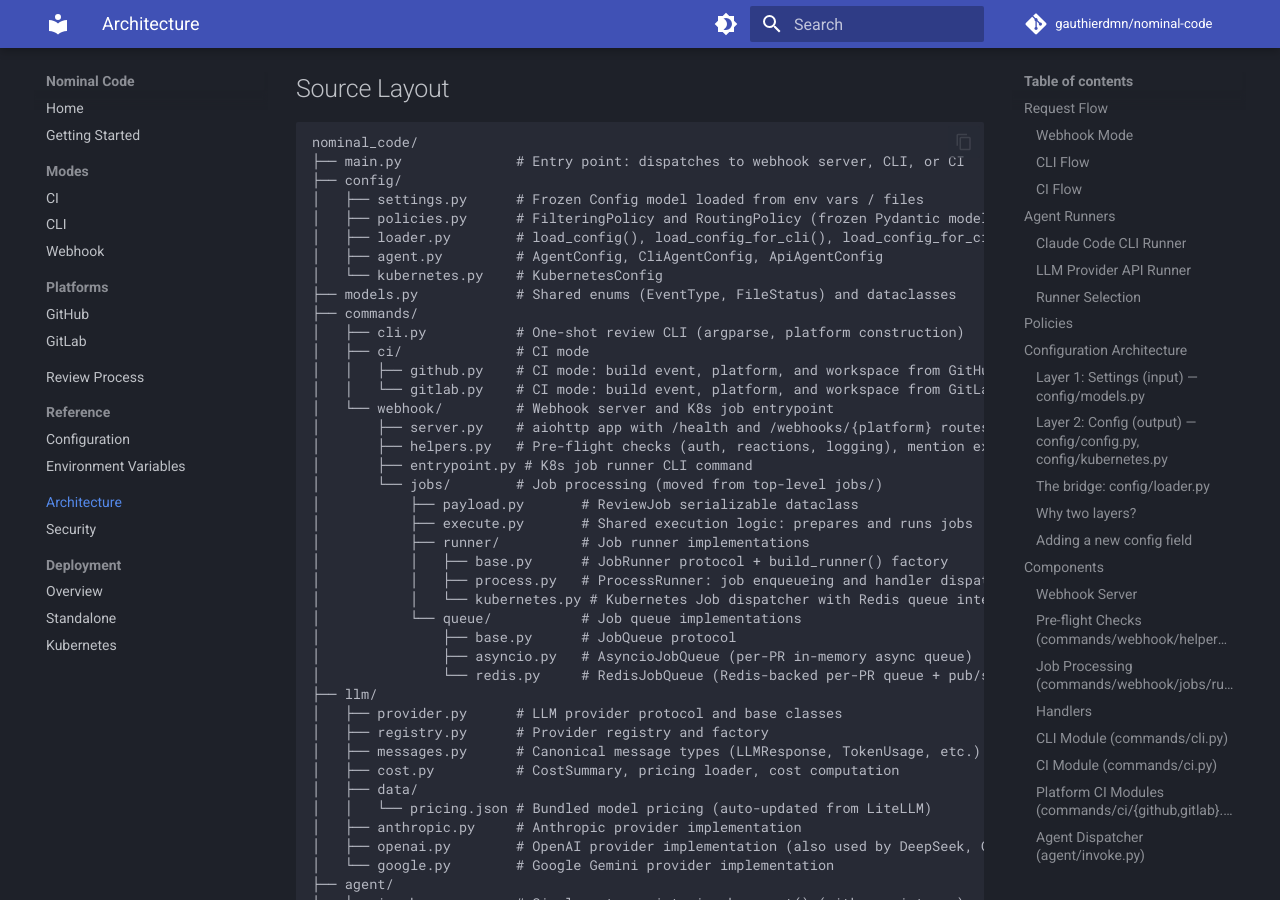
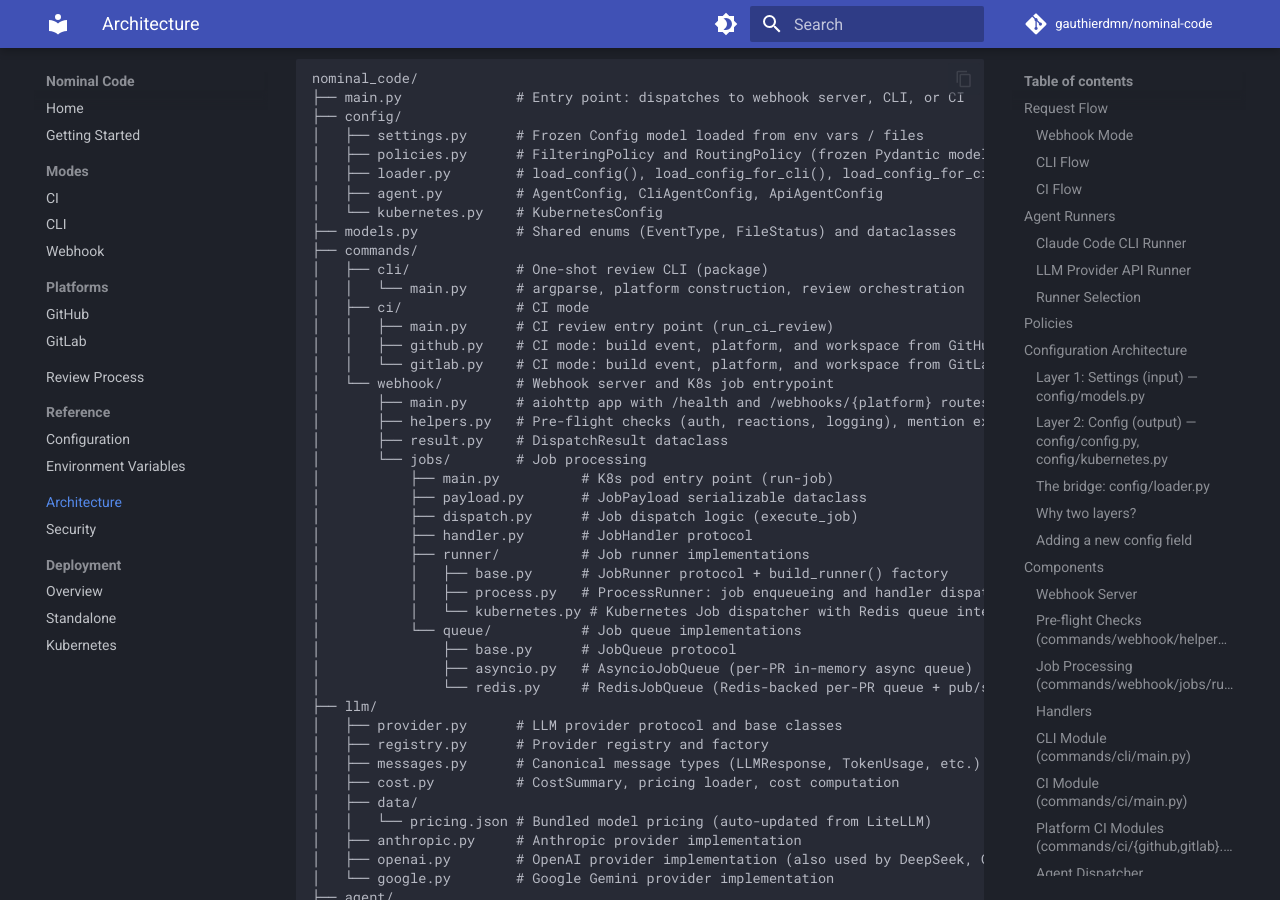
Before and after one commit to gauthierdmn/nominal-code, an MkDocs documentation site: the page built from docs/architecture.md, in a window 1280 px wide and 900 px high, scrolled down 10038 px. Built offline with MkDocs 1.6.1 and Material for MkDocs 9.7.7, drawn with Linux system fonts in a browser that asks for light colours; comment, search, counter and statistics services are not loaded; some of the changed text lies outside the part shown.

Commit message:
chore: update doc

```diff
--- a/docs/architecture.md
+++ b/docs/architecture.md
@@ -55,7 +55,7 @@
 _parse_pr_ref()                     ← validate owner/repo#N format
         │
         ▼
-_build_platform()                   ← construct platform from env token
+build_platform()                    ← construct platform from env token
         │
         ├─ fetch_pr_branch()       ← resolve HEAD branch via API
         │
@@ -223,13 +223,12 @@
 - **`review.handler.review()`** — core review logic (clone, fetch diff + comments, run agent, parse JSON, filter findings). Returns a `ReviewResult` without posting. Used by webhook, CLI, and CI modes.
 - **`review.handler.run_and_post_review()`** — webhook/CI entry point. Calls `review()` then posts results to the platform.
 
-### CLI Module (`commands/cli.py`)
+### CLI Module (`commands/cli/main.py`)
 
 - **`_parse_pr_ref()`** — parses `owner/repo#42` into a repo name and PR number.
-- **`_build_platform()`** — constructs a platform client from environment tokens (no webhook secret needed).
-- **`_run_review()`** — orchestrates the CLI flow: resolve branch, call `review()`, print results, optionally post.
+- **`_run_review()`** — orchestrates the CLI flow: resolve branch, call `review()`, print results, optionally post. Uses `build_platform()` from `platforms/` to construct the platform client.
 
-### CI Module (`commands/ci.py`)
+### CI Module (`commands/ci/main.py`)
 
 - **`run_ci_review()`** — main entry point for CI-triggered reviews. Dispatches to the platform-specific CI module, runs the review, and posts results.
 
@@ -261,11 +260,11 @@
 
 Loads and composes the system prompt from multiple sources: the bot's base prompt, global coding guidelines, and per-repo/per-language overrides from the `.nominal/` directory. Language detection is based on file extensions in the PR diff.
 
-### Conversation Store and Job Queue (`conversation/memory.py`, `jobs/queue/asyncio.py`)
+### Conversation Store and Job Queue
 
-- **ConversationStore** — a unified in-memory store with two parallel dicts keyed by `(platform, repo, pr_number)`: lightweight conversation IDs and full message histories (API mode only). Used to resume conversations across multiple interactions on the same PR.
-- **AsyncioJobQueue** — per-PR async job queue for in-process mode (`commands/webhook/jobs/queue/asyncio.py`). Each PR key gets its own `asyncio.Queue` with a single consumer task, ensuring that agent invocations on the same PR run serially (no race conditions). The consumer and queue are cleaned up when drained.
-- **RedisJobQueue** — Redis-backed per-PR job queue for Kubernetes mode (`commands/webhook/jobs/queue/redis.py`). Uses Redis lists for serial execution and Redis pub/sub for event-driven job completion. Each PR key gets a consumer task that loops with `BRPOP`, creates K8s Jobs, and awaits completion signals — no K8s API polling required.
+- **ConversationStore** (`conversation/memory.py`) — a unified in-memory store with two parallel dicts keyed by `(platform, repo, pr_number)`: lightweight conversation IDs and full message histories (API mode only). Used to resume conversations across multiple interactions on the same PR.
+- **AsyncioJobQueue** (`commands/webhook/jobs/queue/asyncio.py`) — per-PR async job queue for in-process mode. Each PR key gets its own `asyncio.Queue` with a single consumer task, ensuring that agent invocations on the same PR run serially (no race conditions). The consumer and queue are cleaned up when drained.
+- **RedisJobQueue** (`commands/webhook/jobs/queue/redis.py`) — Redis-backed per-PR job queue for Kubernetes mode. Uses Redis lists for serial execution and Redis pub/sub for event-driven job completion. Each PR key gets a consumer task that loops with `BRPOP`, creates K8s Jobs, and awaits completion signals — no K8s API polling required.
 
 ### Cost Tracking (`llm/cost.py`)
 
@@ -335,17 +334,21 @@
 │   └── kubernetes.py    # KubernetesConfig
 ├── models.py            # Shared enums (EventType, FileStatus) and dataclasses
 ├── commands/
-│   ├── cli.py           # One-shot review CLI (argparse, platform construction)
+│   ├── cli/             # One-shot review CLI (package)
+│   │   └── main.py      # argparse, platform construction, review orchestration
 │   ├── ci/              # CI mode
+│   │   ├── main.py      # CI review entry point (run_ci_review)
 │   │   ├── github.py    # CI mode: build event, platform, and workspace from GitHub Actions env vars
 │   │   └── gitlab.py    # CI mode: build event, platform, and workspace from GitLab CI env vars
 │   └── webhook/         # Webhook server and K8s job entrypoint
-│       ├── server.py    # aiohttp app with /health and /webhooks/{platform} routes
+│       ├── main.py      # aiohttp app with /health and /webhooks/{platform} routes
 │       ├── helpers.py   # Pre-flight checks (auth, reactions, logging), mention extraction
-│       ├── entrypoint.py # K8s job runner CLI command
-│       └── jobs/        # Job processing (moved from top-level jobs/)
-│           ├── payload.py       # ReviewJob serializable dataclass
-│           ├── execute.py       # Shared execution logic: prepares and runs jobs
+│       ├── result.py    # DispatchResult dataclass
+│       └── jobs/        # Job processing
+│           ├── main.py          # K8s pod entry point (run-job)
+│           ├── payload.py       # JobPayload serializable dataclass
+│           ├── dispatch.py      # Job dispatch logic (execute_job)
+│           ├── handler.py       # JobHandler protocol
 │           ├── runner/          # Job runner implementations
 │           │   ├── base.py      # JobRunner protocol + build_runner() factory
 │           │   ├── process.py   # ProcessRunner: job enqueueing and handler dispatch
```
Also changed, not shown: app/AGENTS.md (+6 -4 lines), app/nominal_code/agent/AGENTS.md (+1 -1 lines).
